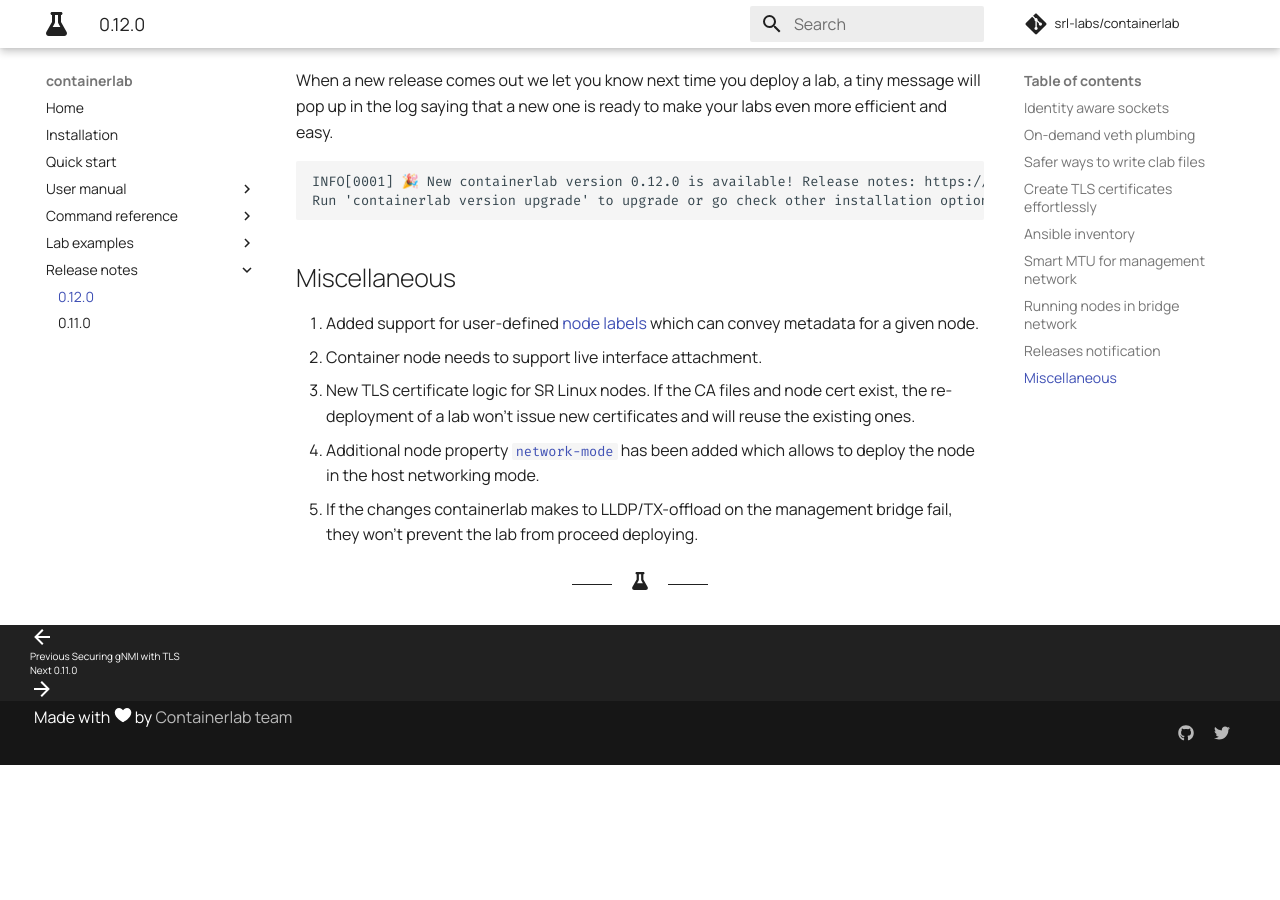
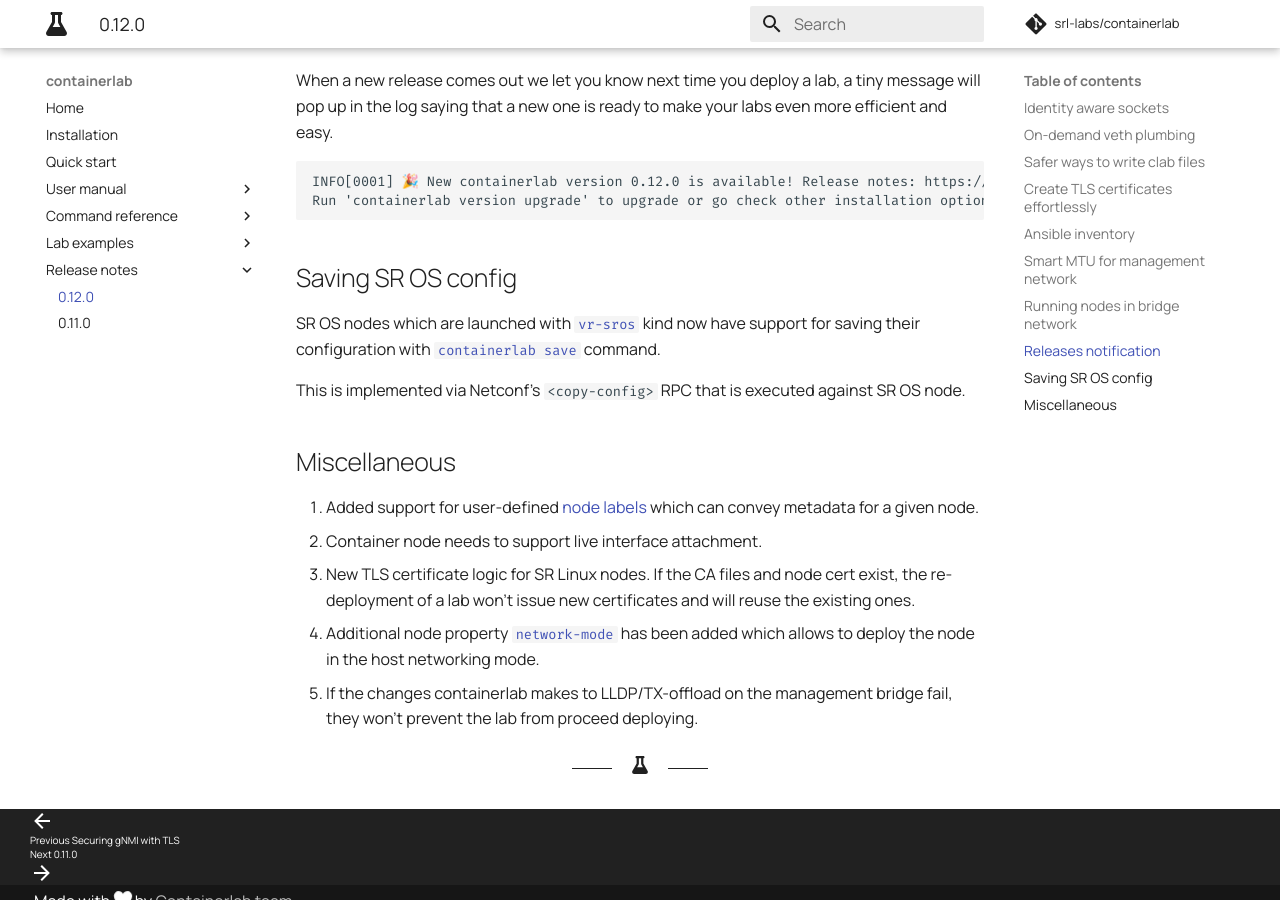
Before and after one commit to srl-labs/containerlab, an MkDocs documentation site: the page built from docs/rn/0.12.0.md, in a window 1280 px wide and 900 px high, scrolled down 2377 px. Built offline with MkDocs 1.6.1 and Material for MkDocs 9.7.7, drawn with Linux system fonts in a browser that asks for light colours; comment, search, counter and statistics services are not loaded; before the commit the page ends 3142 px from its top, so only the background shows below that.

Commit message:
added netconf save for sros

````diff
--- a/docs/rn/0.12.0.md
+++ b/docs/rn/0.12.0.md
@@ -52,6 +52,11 @@ INFO[0001] 🎉 New containerlab version 0.12.0 is available! Release notes: htt
 Run 'containerlab version upgrade' to upgrade or go check other installation options at https://containerlab.srlinux.dev/install/
 ```
 
+## Saving SR OS config
+SR OS nodes which are launched with [`vr-sros`](../manual/kinds/vr-sros.md) kind now have support for saving their configuration with [`containerlab save`](../cmd/save.md) command.
+
+This is implemented via Netconf's `<copy-config>` RPC that is executed against SR OS node.
+
 ## Miscellaneous
 
 1. Added support for user-defined [node labels](../manual/nodes.md#labels) which can convey metadata for a given node.
````
